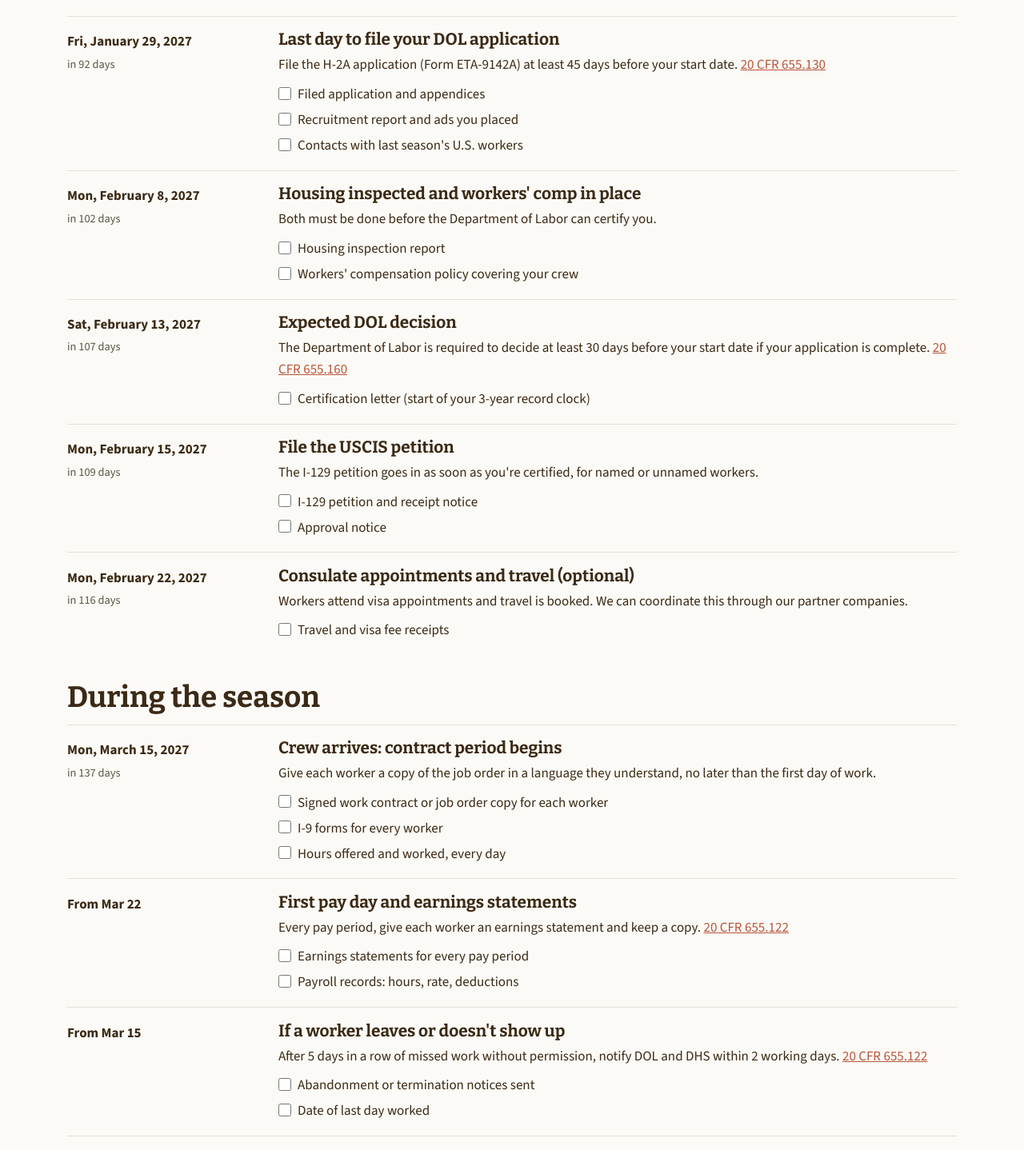
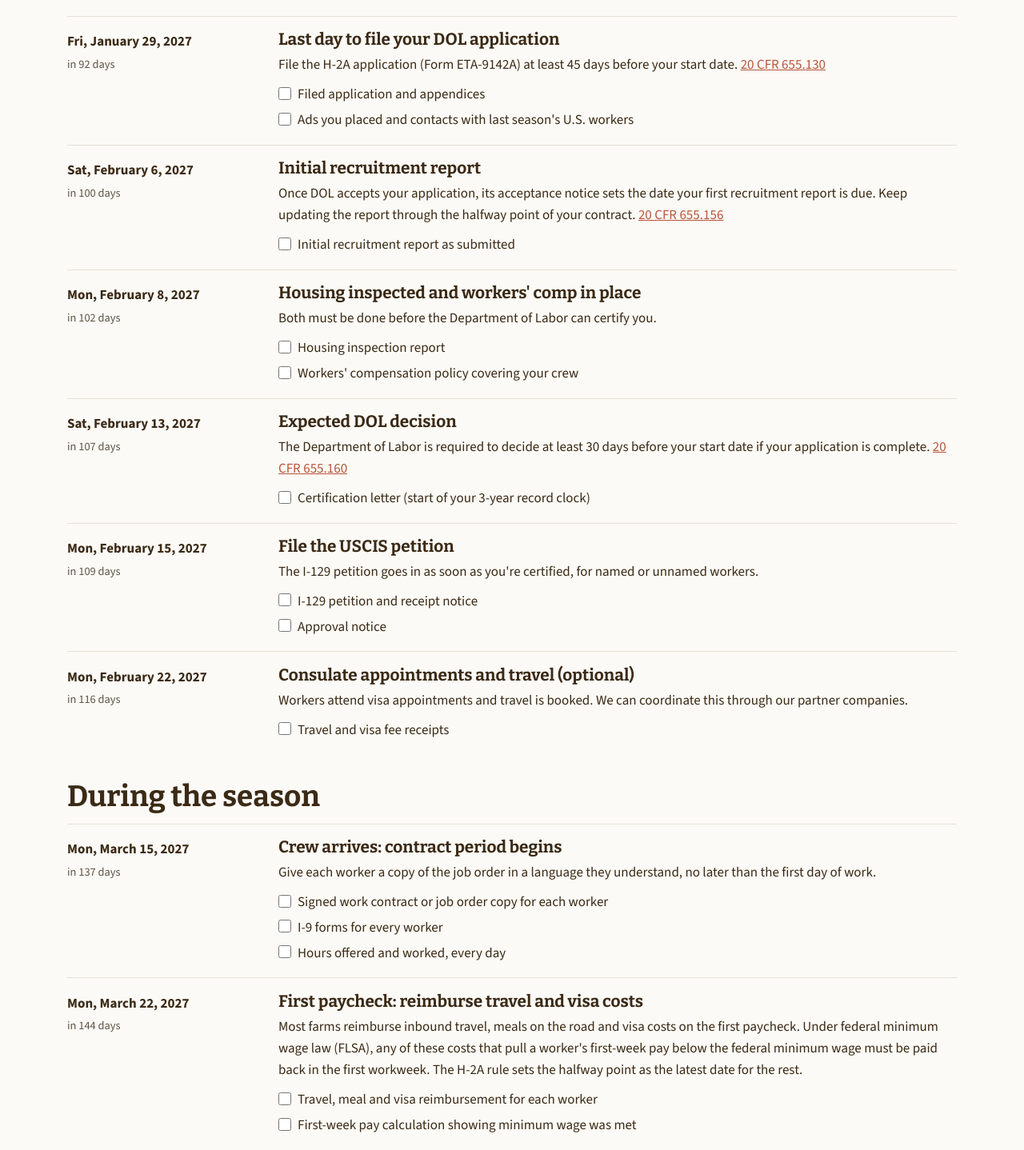
Before and after one commit to mfarh2a/battenkillag-use-me, a Next.js app: page /plan-your-season in a window 1280 px wide. Shown: the part 1400-2838 px from the top of the page at 80% size. Built offline with nearby package versions, Linux system fonts and the light colour scheme; no server answers.

Commit message:
Planner: first-paycheck reimbursement, recruitment report dates
Co-Authored-By: Claude Opus 5.5 <noreply@anthropic.com>
Claude-Session: https://claude.ai/code/session_015cpjf5ajPeXVSvyknWthQ2

```diff
--- a/components/SeasonPlanner.tsx
+++ b/components/SeasonPlanner.tsx
@@ -42,7 +42,8 @@ export default function SeasonPlanner() {
       { date: add(s, -100), title: "Get housing ready", detail: "Finish repairs and line up your housing inspection with your state workforce agency. Inspections can take weeks to schedule.", records: ["Housing addresses, capacity and photos", "Any repair receipts"] },
       { date: add(s, -75), title: "Job order window opens", detail: "The job order can be submitted no more than 75 days before your start date.", rule: "121" },
       { date: add(s, -60), title: "Last day to submit your job order", detail: "The job order must be in no fewer than 60 days before your start date.", records: ["Job order (Form ETA-790/790A) as filed", "Copy of any SWA correspondence"], rule: "121" },
-      { date: add(s, -45), title: "Last day to file your DOL application", detail: "File the H-2A application (Form ETA-9142A) at least 45 days before your start date.", records: ["Filed application and appendices", "Recruitment report and ads you placed", "Contacts with last season's U.S. workers"], rule: "130" },
+      { date: add(s, -45), title: "Last day to file your DOL application", detail: "File the H-2A application (Form ETA-9142A) at least 45 days before your start date.", records: ["Filed application and appendices", "Ads you placed and contacts with last season's U.S. workers"], rule: "130" },
+      { date: add(s, -37), title: "Initial recruitment report", detail: "Once DOL accepts your application, its acceptance notice sets the date your first recruitment report is due. Keep updating the report through the halfway point of your contract.", records: ["Initial recruitment report as submitted"], rule: "156" },
       { date: add(s, -35), title: "Housing inspected and workers' comp in place", detail: "Both must be done before the Department of Labor can certify you.", records: ["Housing inspection report", "Workers' compensation policy covering your crew"] },
       { date: cert, title: "Expected DOL decision", detail: "The Department of Labor is required to decide at least 30 days before your start date if your application is complete.", records: ["Certification letter (start of your 3-year record clock)"], rule: "160" },
       { date: add(s, -28), title: "File the USCIS petition", detail: "The I-129 petition goes in as soon as you're certified, for named or unnamed workers.", records: ["I-129 petition and receipt notice", "Approval notice"] },
@@ -50,9 +51,10 @@ export default function SeasonPlanner() {
     ];
     const during: Item[] = [
       { date: s, title: "Crew arrives: contract period begins", detail: "Give each worker a copy of the job order in a language they understand, no later than the first day of work.", records: ["Signed work contract or job order copy for each worker", "I-9 forms for every worker", "Hours offered and worked, every day"] },
-      { date: add(s, 7), title: "First pay day and earnings statements", detail: "Every pay period, give each worker an earnings statement and keep a copy.", records: ["Earnings statements for every pay period", "Payroll records: hours, rate, deductions"], rule: "122", ongoing: true },
+      { date: add(s, 7), title: "First paycheck: reimburse travel and visa costs", detail: "Most farms reimburse inbound travel, meals on the road and visa costs on the first paycheck. Under federal minimum wage law (FLSA), any of these costs that pull a worker's first-week pay below the federal minimum wage must be paid back in the first workweek. The H-2A rule sets the halfway point as the latest date for the rest.", records: ["Travel, meal and visa reimbursement for each worker", "First-week pay calculation showing minimum wage was met"] },
+      { date: add(s, 7), title: "Earnings statements every pay period", detail: "Every pay period, give each worker an earnings statement and keep a copy.", records: ["Earnings statements for every pay period", "Payroll records: hours, rate, deductions"], rule: "122", ongoing: true },
       { date: s, title: "If a worker leaves or doesn't show up", detail: "After 5 days in a row of missed work without permission, notify DOL and DHS within 2 working days.", records: ["Abandonment or termination notices sent", "Date of last day worked"], rule: "122", ongoing: true },
-      { date: half, title: "Halfway point of your contract", detail: "Reimburse inbound travel and meals for workers still with you, if not already paid. Your duty to hire qualified U.S. workers who apply ends today.", records: ["Inbound travel and meal reimbursement records", "U.S. applicants and hiring decisions up to this date"], rule: "135" },
+      { date: half, title: "Halfway point: recruitment period ends", detail: "Your duty to hire qualified U.S. workers who apply ends today. Finish the final update to your recruitment report and keep it on file; DOL can ask for it in an audit. Any inbound travel and meal costs not already reimbursed are due by today at the latest.", records: ["Final recruitment report: every U.S. applicant and the outcome", "Proof all inbound travel and meals have been reimbursed"], rule: "156" },
     ];
     const after: Item[] = [
       { date: end, title: "Contract ends", detail: "Check the three-fourths guarantee, pay final wages and provide or pay for return travel for workers who complete the contract.", records: ["Three-fourths guarantee calculation", "Final pay records", "Outbound travel records"], rule: "122" },
@@ -127,7 +129,7 @@ export default function SeasonPlanner() {
               <div><dt>File DOL application by</dt><dd>{fmt(add(plan.s, -45))}</dd></div>
               <div><dt>Expected DOL decision</dt><dd>{fmt(plan.cert)}</dd></div>
               <div><dt>Crew arrives</dt><dd>{fmt(plan.s)}</dd></div>
-              <div><dt>Halfway point</dt><dd>{fmt(plan.half)}</dd></div>
+              <div><dt>Halfway point: final recruitment report</dt><dd>{fmt(plan.half)}</dd></div>
               <div><dt>Keep records until</dt><dd>{fmt(plan.keepUntil)}</dd></div>
             </dl>
             <p className="pp-contact">Questions? Battenkill Ag · 512-540-4533 · sales@battenkillag.com · battenkillag.com</p>
```
